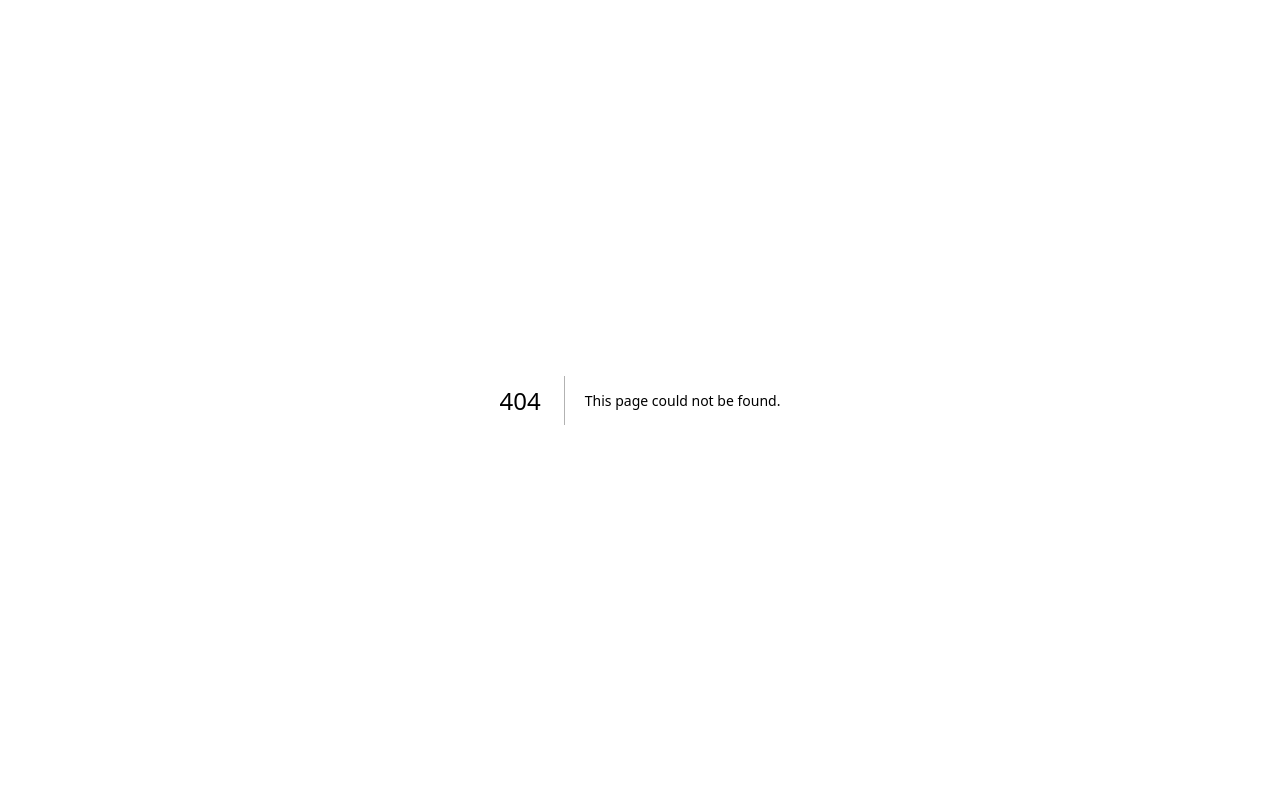
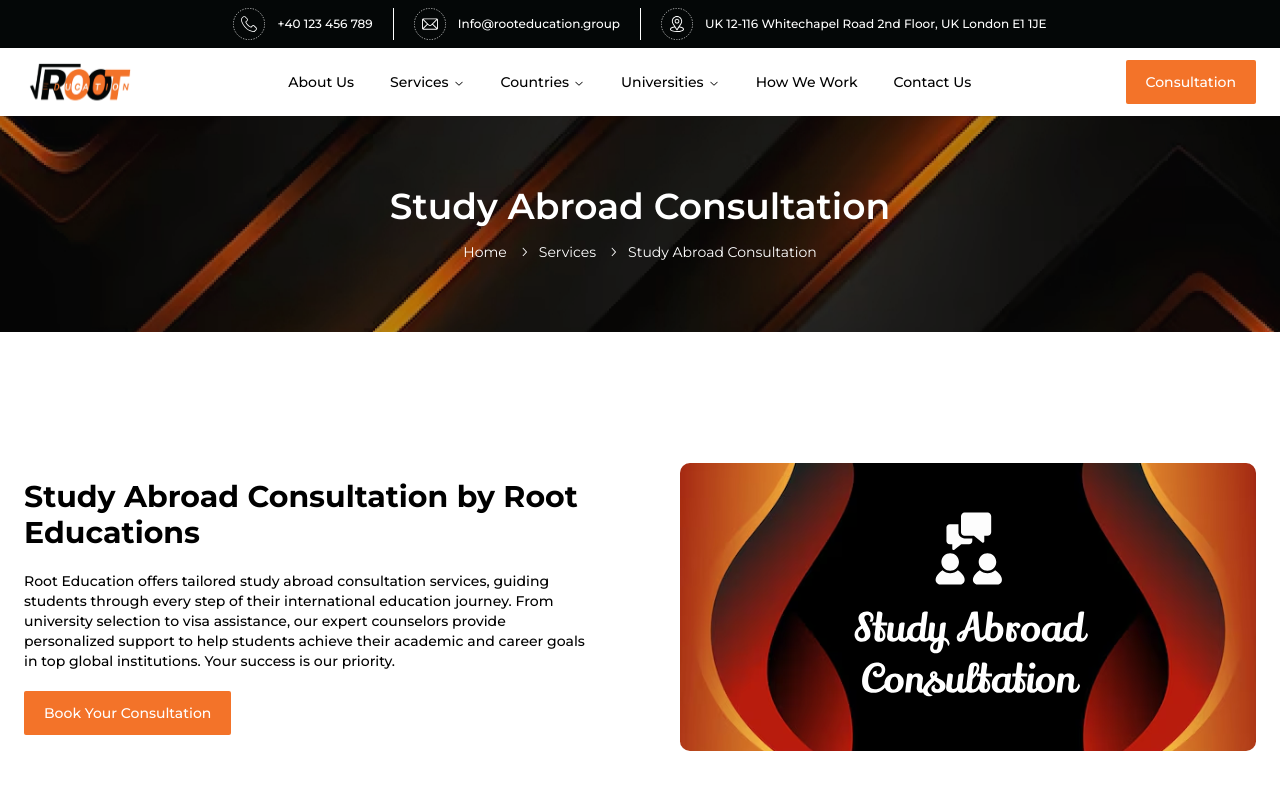
Before and after one commit to AbabilGroup/root-education, a Next.js app: page /services/study-abroad-consultation in a window 1280 px wide. Before the commit this address had no page. Shown: the top 800 px of the page. Built offline with nearby package versions, Linux system fonts and the light colour scheme.

Commit message:
main section

```diff
--- a/src/app/(CommonLayout)/about-us/page.tsx
+++ b/src/app/(CommonLayout)/about-us/page.tsx
@@ -1,5 +1,4 @@
-import FadeInUpWithSlowBounce from "@/animation_wrappers/FadeInUpWithSlowBounce";
-import Breadcrumbs from "@/components/common/Breadcrumbs";
+import PageBanner from "@/components/common/PageBanner";
 import Testimonials from "@/components/common/Testimonials";
 import AboutUs from "@/components/pages/about_us/AboutUs";
 import GetInTouch from "@/components/pages/about_us/GetInTouch";
@@ -10,13 +9,7 @@ import WhyChooseUs from "@/components/pages/about_us/WhyChooseUs";
 const AboutUsPage = () => {
   return (
     <main>
-      {/* banner  */}
-      <section className="space-y-6 bg-about-us-banner-bg bg-cover bg-center bg-no-repeat py-[70px] text-center text-white">
-        <FadeInUpWithSlowBounce className="space-y-4">
-          <h1 className="text-3xl font-semibold lg:text-4xl">About Us</h1>
-          <Breadcrumbs />
-        </FadeInUpWithSlowBounce>
-      </section>
+      <PageBanner PageName="About Us" bannerBg="bg-about-us-banner-bg" />
 
       {/* sections  */}
 
--- /dev/null
+++ b/src/app/(CommonLayout)/services/study-abroad-consultation/page.tsx
@@ -0,0 +1,16 @@
+import PageBanner from "@/components/common/PageBanner";
+import MainSection from "@/components/pages/services/Study Abroad Consultation/MainSection";
+
+const StudyAbroadConsultationPage = () => {
+  return (
+    <main>
+      <PageBanner
+        PageName="Study Abroad Consultation"
+        bannerBg="bg-page-banner-bg"
+      />
+      <MainSection />
+    </main>
+  );
+};
+
+export default StudyAbroadConsultationPage;
--- a/src/components/common/Breadcrumbs.tsx
+++ b/src/components/common/Breadcrumbs.tsx
@@ -1,3 +1,46 @@
+// "use client";
+
+// import {
+//   Breadcrumb,
+//   BreadcrumbItem,
+//   BreadcrumbList,
+//   BreadcrumbSeparator,
+// } from "@/components/ui/breadcrumb";
+// import { capitalizeAndRemoveHyphens } from "@/lib/utils";
+// import Link from "next/link";
+// import { usePathname } from "next/navigation";
+
+// const Breadcrumbs = () => {
+//   const location = usePathname();
+
+//   const parts = location.split("/").filter(Boolean);
+
+//   return (
+//     <div className="flex items-center justify-center">
+//       <Breadcrumb>
+//         <BreadcrumbList>
+//           <BreadcrumbItem>
+//             <Link href="/">Home</Link>
+//           </BreadcrumbItem>
+
+//           {parts.map((part) => (
+//             <>
+//               <BreadcrumbSeparator />
+//               <BreadcrumbItem key={part}>
+//                 <Link href={`/${part}`}>
+//                   {capitalizeAndRemoveHyphens(part)}
+//                 </Link>
+//               </BreadcrumbItem>
+//             </>
+//           ))}
+//         </BreadcrumbList>
+//       </Breadcrumb>
+//     </div>
+//   );
+// };
+
+// export default Breadcrumbs;
+
 "use client";
 
 import {
@@ -15,6 +58,9 @@ const Breadcrumbs = () => {
 
   const parts = location.split("/").filter(Boolean);
 
+  // Create a variable to hold the cumulative path
+  let cumulativePath = "";
+
   return (
     <div className="flex items-center justify-center">
       <Breadcrumb>
@@ -23,16 +69,24 @@ const Breadcrumbs = () => {
             <Link href="/">Home</Link>
           </BreadcrumbItem>
 
-          {parts.map((part) => (
-            <>
-              <BreadcrumbSeparator />
-              <BreadcrumbItem key={part}>
-                <Link href={`/${part}`}>
-                  {capitalizeAndRemoveHyphens(part)}
-                </Link>
-              </BreadcrumbItem>
-            </>
-          ))}
+          {parts.map((part, index) => {
+            // Build the cumulative path
+            cumulativePath += `/${part}`;
+
+            return (
+              <div
+                key={index}
+                className="flex items-center justify-start gap-x-2"
+              >
+                <BreadcrumbSeparator />
+                <BreadcrumbItem>
+                  <Link href={cumulativePath}>
+                    {capitalizeAndRemoveHyphens(part)}
+                  </Link>
+                </BreadcrumbItem>
+              </div>
+            );
+          })}
         </BreadcrumbList>
       </Breadcrumb>
     </div>
--- /dev/null
+++ b/src/components/common/PageBanner.tsx
@@ -0,0 +1,22 @@
+import FadeInUpWithSlowBounce from "@/animation_wrappers/FadeInUpWithSlowBounce";
+import Breadcrumbs from "./Breadcrumbs";
+
+type TPageBannerProps = {
+  PageName: string;
+  bannerBg: string;
+};
+
+const PageBanner = ({ PageName, bannerBg }: TPageBannerProps) => {
+  return (
+    <section
+      className={`space-y-6 ${bannerBg} bg-cover bg-center bg-no-repeat py-[70px] text-center text-white`}
+    >
+      <FadeInUpWithSlowBounce className="space-y-4">
+        <h1 className="text-3xl font-semibold lg:text-4xl">{PageName}</h1>
+        <Breadcrumbs />
+      </FadeInUpWithSlowBounce>
+    </section>
+  );
+};
+
+export default PageBanner;
--- a/src/components/pages/about_us/GetInTouch.tsx
+++ b/src/components/pages/about_us/GetInTouch.tsx
@@ -6,7 +6,7 @@ const GetInTouch = () => {
   return (
     <section className="pb-[100px] pt-[50px]">
       <div className="container">
-        <FadeInDownWithSlowBounce className="mx-auto flex max-w-5xl items-stretch rounded-xl border shadow-xl">
+        <FadeInDownWithSlowBounce className="mx-auto flex max-w-5xl flex-col items-stretch rounded-xl border shadow-xl xl:flex-row">
           {/* column  */}
           <div className="basis-full space-y-4 rounded-xl bg-get-in-touch-bg bg-cover bg-center bg-no-repeat px-16 py-14 lg:basis-[40%]">
             <h2 className="text-3xl font-semibold text-white">Get in Touch</h2>
--- /dev/null
+++ b/src/components/pages/services/Study Abroad Consultation/MainSection.tsx
@@ -0,0 +1,37 @@
+import SiteButton from "@/components/ui/SiteButton";
+import Image from "next/image";
+
+const MainSection = () => {
+  return (
+    <section className="pb-[50px] pt-[100px]">
+      <div className="container flex flex-col items-center justify-between gap-x-20 gap-y-10 lg:flex-row">
+        <div className="basis-full space-y-5 xl:basis-1/2">
+          <h2 className="text-center text-3xl font-bold lg:text-left">
+            Study Abroad Consultation by Root Educations
+          </h2>
+          <p className="text-center text-sm font-medium lg:text-left">
+            Root Education offers tailored study abroad consultation services,
+            guiding students through every step of their international education
+            journey. From university selection to visa assistance, our expert
+            counselors provide personalized support to help students achieve
+            their academic and career goals in top global institutions. Your
+            success is our priority.
+          </p>
+          <div className="flex items-center justify-center lg:justify-start">
+            <SiteButton>Book Your Consultation</SiteButton>
+          </div>
+        </div>
+        <div className="relative min-h-[350px] w-full basis-full xl:basis-1/2">
+          <Image
+            className="object-contain object-center xl:object-right"
+            src="/images/pages/services/Study Abroad Consultation/study_abroad_consultation.svg"
+            alt="Study Abroad Consultation"
+            fill
+          />
+        </div>
+      </div>
+    </section>
+  );
+};
+
+export default MainSection;
--- a/tailwind.config.ts
+++ b/tailwind.config.ts
@@ -27,6 +27,7 @@ const config: Config = {
         "why-choose-us-bg":
           "url('/images/pages/about_us/why_choose_us_bg.png')",
         "get-in-touch-bg": "url('/images/pages/about_us/get_in_touch_bg.png')",
+        "page-banner-bg": "url('/images/page_banner_bg.png')",
       },
 
       keyframes: {
```
Also changed, not shown: public/images/page_banner_bg.png (added), public/images/pages/services/Study Abroad Consultation/study_abroad_consultation.svg (added).
